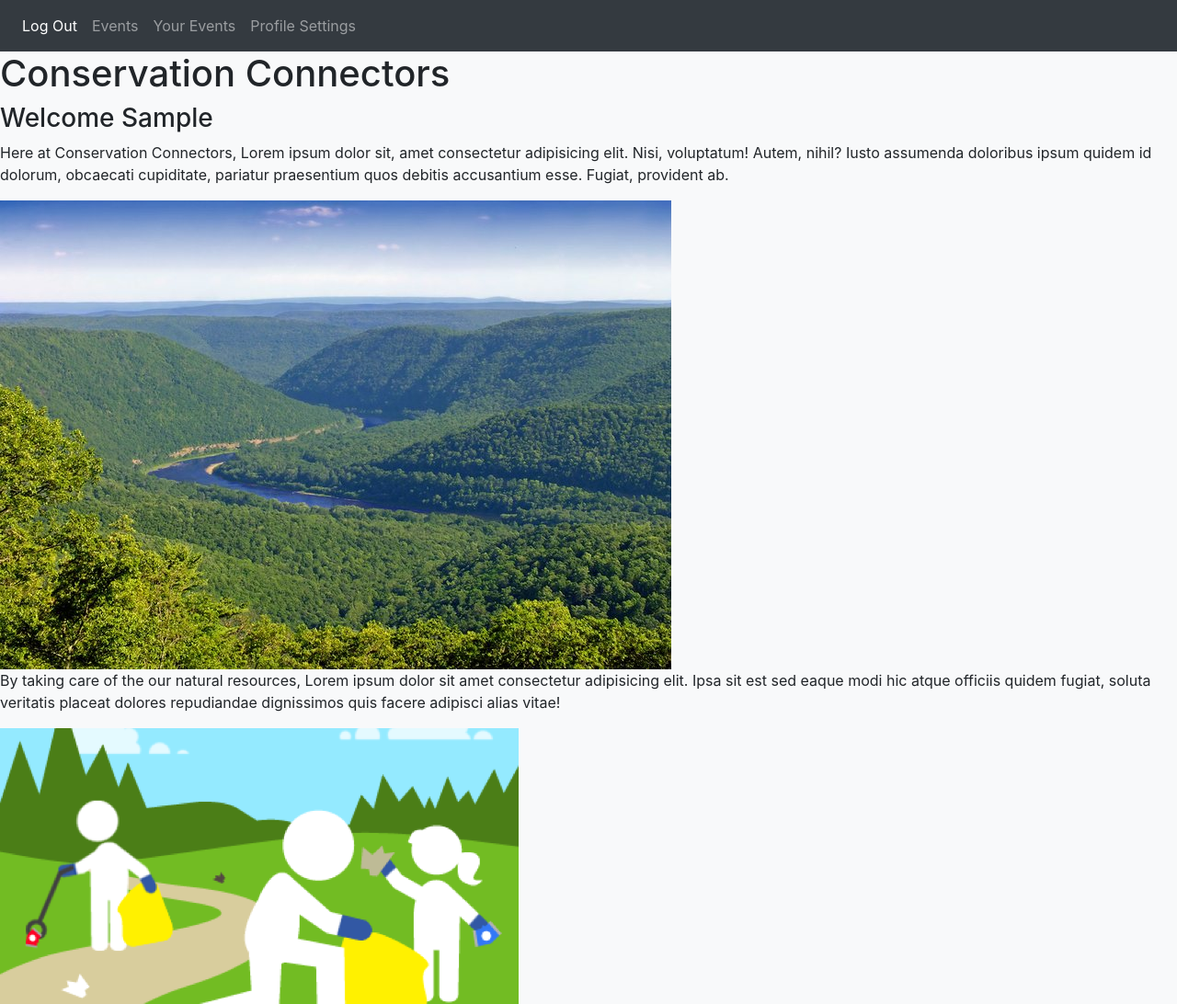
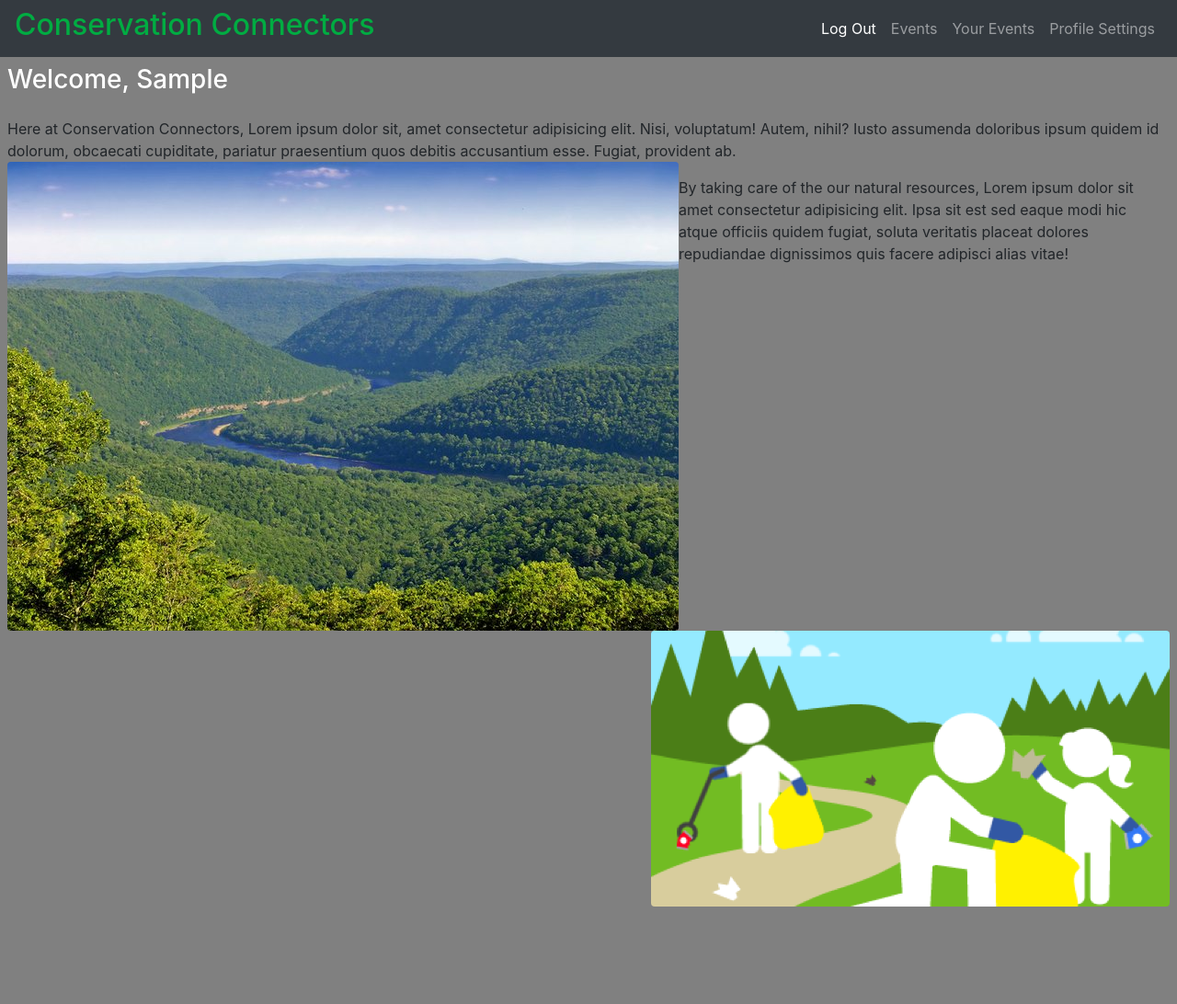
Before and after one commit to Hughes-D/algo_prac, a Django app: template my_final_proj/login_app/templates/dash.html in a window 1280 px wide. Shown: the whole page at 92% size. After the commit the page ends 986 px from the top, so only its background shows below. Run offline with Django 3.2, Linux system fonts and the light colour scheme; the template is opened without the code that fills it, so the values that code supplies are empty; the visitor is signed in with stand-in values (Sample User, id 1); some libraries are stand-ins or nearby versions.

Commit message:
Adding more CSS

```diff
--- /dev/null
+++ b/my_final_proj/conserve_app/static/images/style.css
@@ -0,0 +1,3 @@
+h1 {
+    color: red;
+}
--- a/my_final_proj/login_app/static/style.css
+++ b/my_final_proj/login_app/static/style.css
@@ -0,0 +1,9 @@
+body{
+    background-color: grey;
+}
+
+h3
+
+h1, h1.p-5, h2 {
+    color: #00AC42;
+}
--- a/my_final_proj/login_app/templates/dash.html
+++ b/my_final_proj/login_app/templates/dash.html
@@ -10,38 +10,39 @@
     <script src="https://cdnjs.cloudflare.com/ajax/libs/popper.js/1.16.0/umd/popper.min.js"></script>
     <script src="https://maxcdn.bootstrapcdn.com/bootstrap/4.5.2/js/bootstrap.min.js"></script>
     {% load static %}
-    <link rel="stylesheet" href="{% static 'login_app/style.css' %}">
+    <link rel="stylesheet" href="{% static 'style.css' %}">
 </head>
 
 <body>
-    <div class="navbar navbar-expand-sm bg-dark navbar-dark">
+    <div class="navbar navbar-expand-sm bg-dark navbar-dark justify-content-between">
+        <h2>Conservation Connectors</h2>
         <ul class="navbar-nav">
-            <li class="nav-item active"><a class="nav-link" href="/logout"> Log Out </a></li>
-            <li class="nav-item"><a class="nav-link" href="/conserve/events"> Events </a></li>
-            <li class="nav-item"><a class="nav-link" href="/conserve/my_events/{{user.id}}">Your Events</a></li>
-            <li class="nav-item"><a class="nav-link" href="/profile/{{user.id}}">Profile Settings</a></li>
+            <div class="nav">
+                <li class="nav-item active"><a class="nav-link" href="/logout"> Log Out </a></li>
+                <li class="nav-item "><a class="nav-link" href="/conserve/events"> Events </a></li>
+                <li class="nav-item"><a class="nav-link" href="/conserve/my_events/{{user.id}}">Your Events</a></li>
+                <li class="nav-item"><a class="nav-link" href="/profile/{{user.id}}">Profile Settings</a></li>
+            </div>
         </ul>
     </div>
-    <div class="bg-light">
-        <div class="header">
-            <h1>Conservation Connectors</h1>
-        </div>
-
-        <div>
-            <h3>Welcome {{user.first_name}}</h3>
-            <p>
+    <h3 class="text-white p-2">Welcome, {{user.first_name}}</h3>
+    <div class="d-flex-inline">
+        <div class="p-2">
+            <div class="">
                 Here at Conservation Connectors, Lorem ipsum dolor sit, amet consectetur adipisicing elit. Nisi, voluptatum! Autem, nihil? Iusto assumenda
                 doloribus ipsum quidem id dolorum, obcaecati cupiditate, pariatur praesentium quos debitis accusantium esse.
                 Fugiat, provident ab.
-            </p>
-            <img src="static/images/pine_creek_gorge.jpeg" alt="Pine Creek Gorge">
+            </div>
+            <div>
+                <img src="static/images/pine_creek_gorge.jpeg"  class='rounded float-left' alt="Pine Creek Gorge">
+            </div>
         </div>
-        <div>
+        <div class="p-2">
             <p>
                 By taking care of the our natural resources, Lorem ipsum dolor sit amet consectetur adipisicing elit. Ipsa sit est sed eaque modi hic atque officiis
                 quidem fugiat, soluta veritatis placeat dolores repudiandae dignissimos quis facere adipisci alias vitae!
             </p>
-            <img src="static/images/park_clean_ani.png" alt="park clean-ani">
+            <img src="static/images/park_clean_ani.png" class='rounded float-right' alt="park clean-ani">
         </div>
     </div>
 
--- a/my_final_proj/login_app/templates/profile.html
+++ b/my_final_proj/login_app/templates/profile.html
@@ -11,6 +11,7 @@
 </head>
 <body>
     <h1>Hello, {{this_user.first_name}}</h1>
+    <a href="/dash">Home</a>
     <h3>Update your user information:</h3>
     <div>
         <form action="/update/{{this_user.id}}" method="post">
--- a/my_final_proj/login_app/urls.py
+++ b/my_final_proj/login_app/urls.py
@@ -10,4 +10,5 @@ urlpatterns = [
     path('profile/<int:user_id>', views.profile),
     path('update/<int:user_id>', views.update),
     path('view_user/<int:user_id>', views.view_user),
+
 ]
```
Also changed, not shown: my_final_proj/login_app/templates/index.html (+4 -4 lines), my_final_proj/login_app/templates/user_page.html (deleted, +0 -21 lines), my_final_proj/db.sqlite3, 1 other file.
